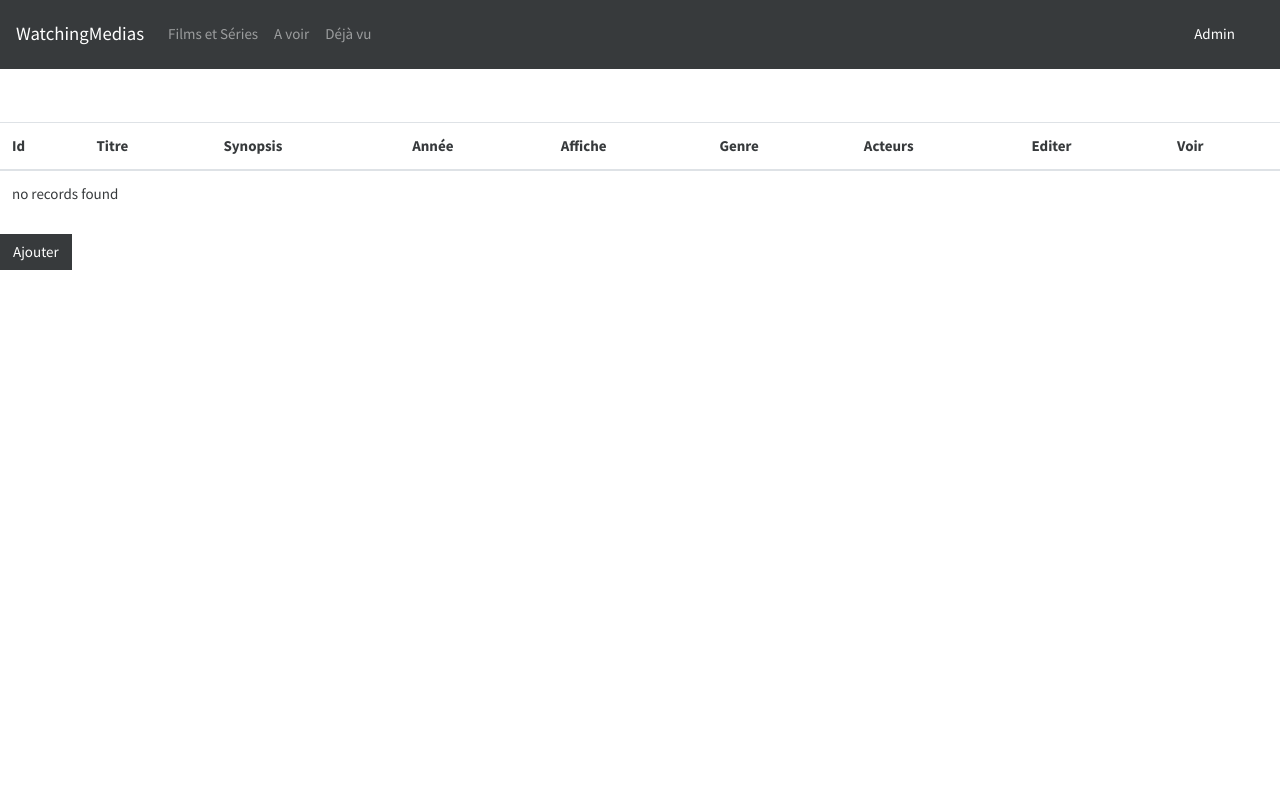
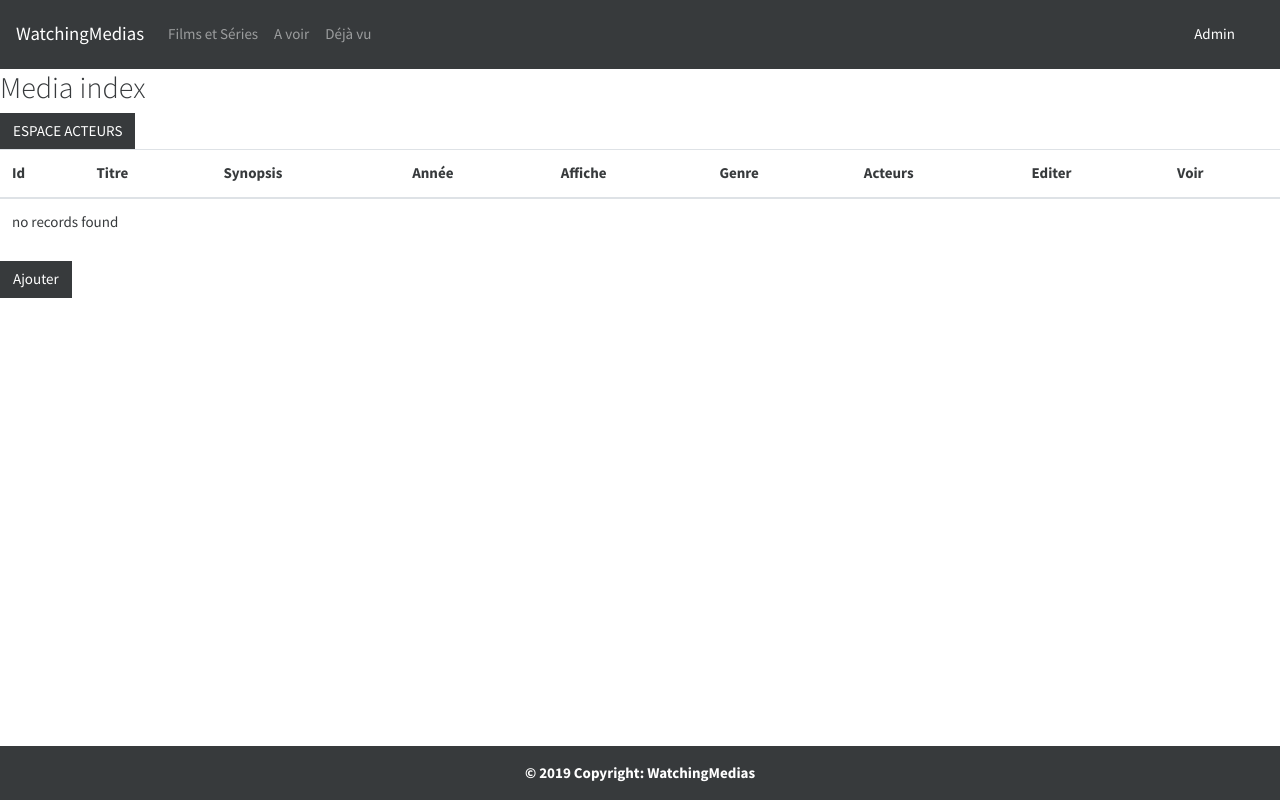
Before and after one commit to amandine1799/ProjetSymfoMovies, a Symfony app: template templates/movies/crud.html.twig in a window 1280 px wide. Run offline with Twig, Linux system fonts and the light colour scheme; the template is opened without the code that fills it, so the values that code supplies are empty; some libraries are stand-ins or nearby versions.

Commit message:
modif 29.07

```diff
--- a/public/css/style.css
+++ b/public/css/style.css
@@ -17,10 +17,16 @@ button.btn a {
     flex-direction: column;
   }
 
+  footer {
+    margin-top: auto;
+    color: white;
+    font-weight: bold;
+  }
+
   h1 {
     text-align: center;
     color: white;
-    font-family: 'Arvo';
+    font-family: 'Roboto';
   }
 
   .content {
@@ -37,7 +43,7 @@ button.btn a {
     text-decoration: none;
     color: white;
     text-align: center;
-    font-family: 'Arvo';
+    font-family: 'Roboto';
     display: block;
     margin: 0 5px;
     width: 200px;
@@ -80,3 +86,13 @@ button.btn a {
   .media-description {
     height: 35em;
   }
+
+  .media-description .acteur img {
+    height: 18em;
+  }
+
+  .media-description .acteur a p {
+    text-decoration: none;
+    color: black;
+    font-size: 1em;
+  }
--- a/templates/actors/edit.html.twig
+++ b/templates/actors/edit.html.twig
@@ -4,6 +4,8 @@
 
 {% block body %}
     {{ form_start(form) }}
+    <h2>Edit Actor</h2>
+    <a href="{{ path('actors_crud') }}"><button type="button" class="btn btn-secondary">Retour</button></a>
 
     <div>
     {{ form_label(form.name) }}
--- a/templates/base.html.twig
+++ b/templates/base.html.twig
@@ -40,4 +40,11 @@
         {% block body %}{% endblock %}
         {% block javascripts %}{% endblock %}
     </body>
+    <footer>
+      <div class="footer-copyright text-center bg-dark py-3">© 2019 Copyright: WatchingMedias
+      </div>
+    </footer>
+    <script src="https://code.jquery.com/jquery-3.3.1.slim.min.js"></script>
+  <script src="https://cdnjs.cloudflare.com/ajax/libs/popper.js/1.14.7/umd/popper.min.js"></script>
+  <script src="https://stackpath.bootstrapcdn.com/bootstrap/4.3.1/js/bootstrap.min.js"></script>
 </html>
--- a/templates/movies/crud.html.twig
+++ b/templates/movies/crud.html.twig
@@ -1,9 +1,10 @@
 {% extends 'base.html.twig' %}
 
-{% block title %}Media index{% endblock %}
+{% block title %}Espace Médias{% endblock %}
 
 {% block body %}
-    <h1>Media index</h1>
+    <h2>Media index</h2>
+    <a href="{{ path('actors_crud') }}"><button type="button" class="btn btn-secondary">ESPACE ACTEURS</button></a>
     <div class="table-responsive">
         <table class="table table-hover">
             <thead>
--- a/templates/movies/edit.html.twig
+++ b/templates/movies/edit.html.twig
@@ -3,7 +3,7 @@
 {% block title %}Edit Media{% endblock %}
 
 {% block body %}
-    <h1>Edit Media</h1>
+    <h2>Edit Media</h2>
     <a href="{{ path('movies_crud') }}"><button type="button" class="btn btn-secondary">Retour</button></a>
 
     {{ include('movies/_form.html.twig', {'button_label': 'Update'}) }}
--- a/templates/movies/index.html.twig
+++ b/templates/movies/index.html.twig
@@ -6,7 +6,6 @@
 <div class="content p-2">
   <div class="container-fluid">
     <h1>Médias</h1>
-
     <div class="poster-grid">
       {% for media in medias %}
         <a href="{{ path('movies_show', {'title': media.title}) }}"><img src="{{ media.poster }}" alt="affiche">
--- a/templates/movies/media.html.twig
+++ b/templates/movies/media.html.twig
@@ -12,11 +12,14 @@
   <div class="media-description">
     <h3>Genre</h3>
       {{ media.genres.name }}
-    <h3>Casting</h3>
+    <div class="acteur">
+      <h3>Casting</h3>
       {% for actor in media.actors %}
        <a href="{{ path('actors_show', {'name': actor.name}) }}">
           <img src="{{ actor.image }}">
+           <p>{{ actor.name }}</p>
        </a>
       {% endfor %}
+    </div>
   </div>
 {% endblock %}
```
Also changed, not shown: templates/actors/crud.html.twig (+5 -4 lines).
